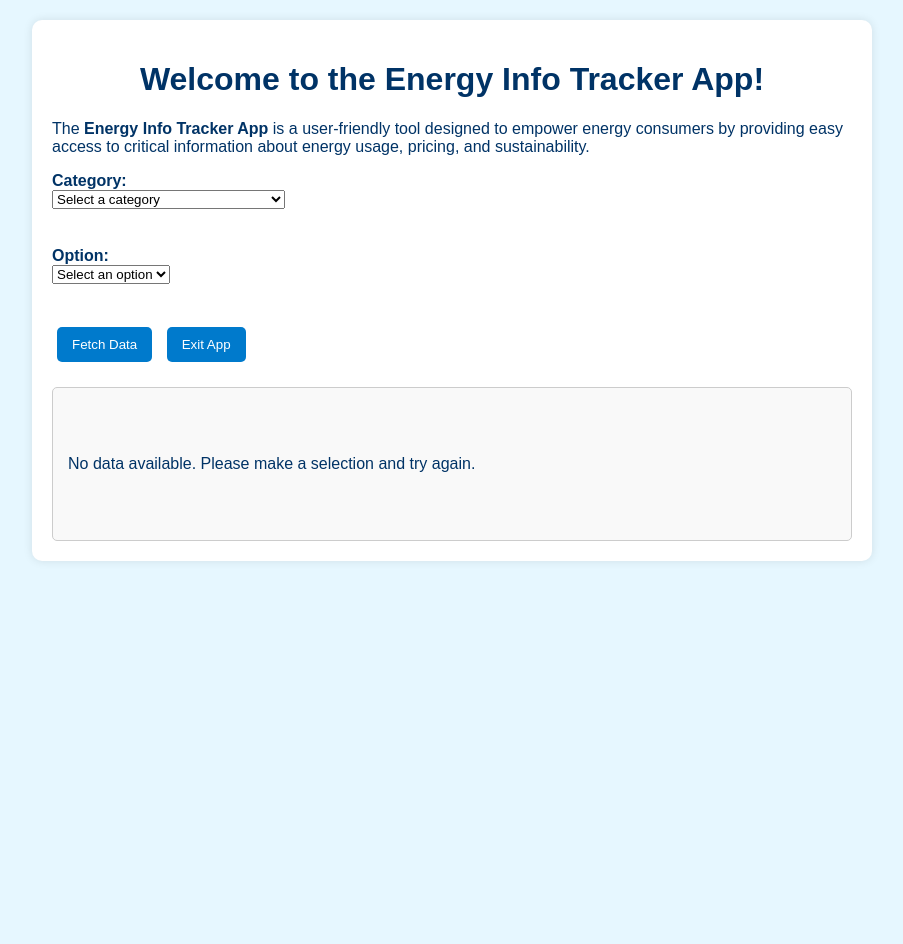
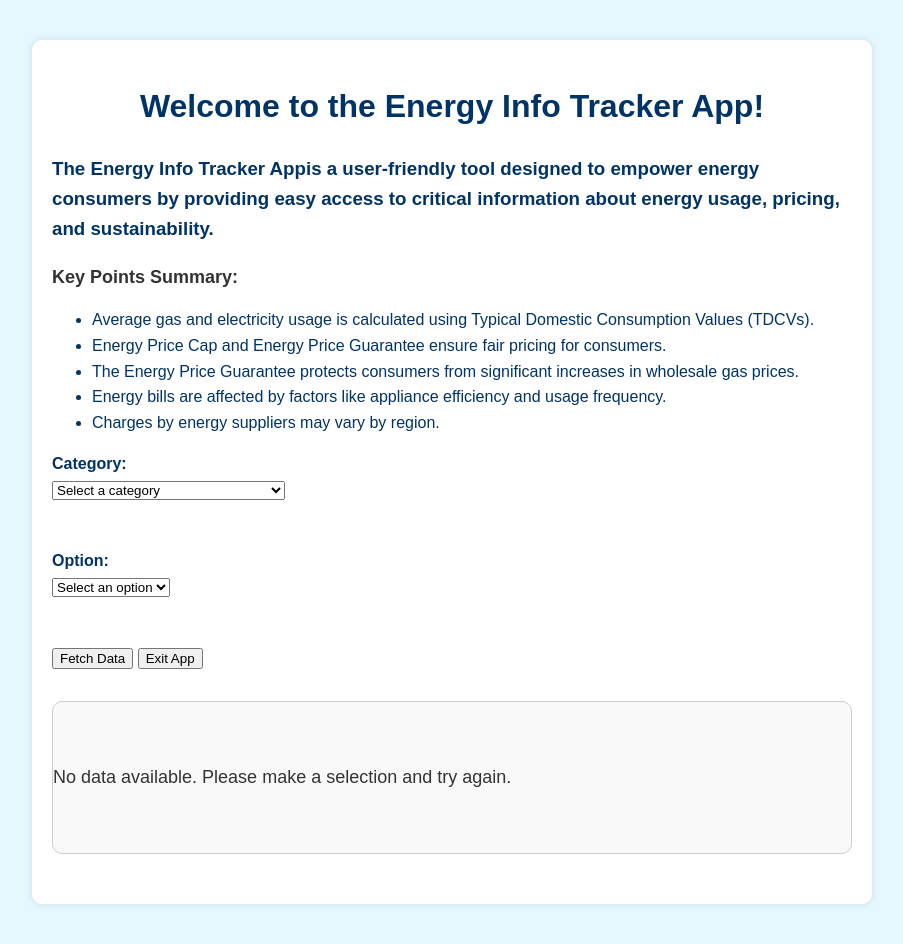
Before and after one commit to Camoo5/Energy_INfo_Tracker.Gui.py, a Flask app: template templates/index.html in a window 1280 px wide. Shown: the whole page, without its empty margins (188-1091 px from the left). Before the commit the page ends 561 px from the top, so only its background shows below. Run offline with Flask 3, Linux system fonts and the light colour scheme; the template is opened without the code that fills it, so the values that code supplies are empty.

Commit message:
updates to app design

```diff
--- a/static/styles.css
+++ b/static/styles.css
@@ -1,67 +1,109 @@
+/* Spinner Styles */
+.spinner {
+    position: fixed;
+    top: 50%;
+    left: 50%;
+    transform: translate(-50%, -50%);
+    z-index: 1000;
+    width: 60px;
+    height: 60px;
+    display: flex;
+    justify-content: center;
+    align-items: center;
+    opacity: 1;
+    transition: opacity 0.3s ease-out;
+}
+
+.spinner.hidden {
+    opacity: 0;
+    pointer-events: none;
+}
+
+.double-bounce1,
+.double-bounce2 {
+    width: 100%;
+    height: 100%;
+    border-radius: 50%;
+    background-color: #3498db; /* Primary color for the spinner */
+    opacity: 0.6;
+    position: absolute;
+    animation: bounce 2s infinite ease-in-out;
+}
+
+.double-bounce2 {
+    animation-delay: -1s;
+}
+
+@keyframes bounce {
+    0%, 100% {
+        transform: scale(0);
+    }
+    50% {
+        transform: scale(1);
+    }
+}
+
 body {
     font-family: Arial, sans-serif;
     background-color: #e6f7ff;
     color: #003366;
     margin: 0;
     padding: 20px;
+    font-size: 16px; /* General font size for the entire body */
+    line-height: 1.6;
 }
+
 h1 {
     text-align: center;
 }
+
 .container {
     max-width: 800px;
-    margin: auto;
+    margin: 20px auto;
     background-color: #fff;
     padding: 20px;
     border-radius: 10px;
     box-shadow: 0 0 10px rgba(0, 0, 0, 0.1);
+    width: 90%; /* Adjust for smaller screens */
 }
+
+.container p {
+    font-size: 18px; /* Specific font size for the paragraphs inside container class */
+    font-weight: 400; /* Normal font weight */
+    color: #333; /* Dark gray color for better readability */
+    margin: 10px 0; /* Add some margin for spacing */
+}
+
+.intro {
+    font-size: 20px; /* Increase font size for the introduction paragraph */
+    font-weight: bold; /* Bold font for emphasis */
+}
+
 .dropdown, .buttons {
     margin-bottom: 20px;
 }
+
 .result {
     white-space: pre-wrap;
     background-color: #f9f9f9;
-    padding: 20px;
+    padding: 0px;
     border-radius: 10px;
+    border: 1px solid #ccc;
+    margin-top: 20px;
 }
-button {
-    padding: 10px 20px;
-    border: none;
-    border-radius: 5px;
-    background-color: #007acc;
-    color: #fff;
-    cursor: pointer;
+
+.result.error {
+    background-color: #f8d7da; /* Light red for errors */
+    color: #721c24; /* Dark red text */
 }
-button:hover {
-    background-color: #005c99;
+
+.result.success {
+    background-color: #d4edda; /* Light green for success */
+    color: #155724; /* Dark green text */
 }
-.exit {
-    background-color: #228B22;
+
+/* Adjust the key content paragraph styles */
+#results .result {
+    margin: 30px 0; /* Reduce the margin between paragraphs */
+    padding: 0;
 }
-.exit:hover {
-    background-color: #006400;
-}
-.dropdown {
-    margin-bottom: 20px;
-}
-.buttons button {
-    margin: 5px;
-    padding: 10px 15px;
-    background-color: #007acc;
-    color: white;
-    border: none;
-    border-radius: 5px;
-    cursor: pointer;
-}
-.buttons button:hover {
-    background-color: #005c99;
-}
-.result {
-    background-color: #f9f9f9;
-    padding: 15px;
-    margin-top: 20px;
-    border: 1px solid #ccc;
-    border-radius: 5px;
-    white-space: pre-wrap;
-}
--- a/templates/index.html
+++ b/templates/index.html
@@ -8,11 +8,25 @@
     <link rel="stylesheet" href="{{ url_for('static', filename='css/styles.css') }}">
 </head>
 <body>
+    <!-- Loading Spinner -->
+    <div id="loading-spinner" class="spinner hidden">
+    <div class="double-bounce1"></div>
+    <div class="double-bounce2"></div>
+    </div>
+
     <div class="container">
         <h1>Welcome to the Energy Info Tracker App!</h1>
         <p>
-            The <strong>Energy Info Tracker App</strong> is a user-friendly tool designed to empower energy consumers by providing easy access to critical information about energy usage, pricing, and sustainability.
+       <h3> The <strong>Energy Info Tracker App</strong>is a user-friendly tool designed to empower energy consumers by providing easy access to critical information about energy usage, pricing, and sustainability.</h3>
         </p>
+        <p><strong>Key Points Summary:</strong></p>
+        <ul>
+            <li>Average gas and electricity usage is calculated using Typical Domestic Consumption Values (TDCVs).</li>
+            <li>Energy Price Cap and Energy Price Guarantee ensure fair pricing for consumers.</li>
+            <li>The Energy Price Guarantee protects consumers from significant increases in wholesale gas prices.</li>
+            <li>Energy bills are affected by factors like appliance efficiency and usage frequency.</li>
+            <li>Charges by energy suppliers may vary by region.</li>
+        </ul>
         <form method="POST" action="{{ url_for('fetch') }}" id="energy-form">
             <!-- Category Dropdown -->
             <div class="dropdown">
```
Also changed, not shown: static/scripts.js (+62 -19 lines), 1 other file.
